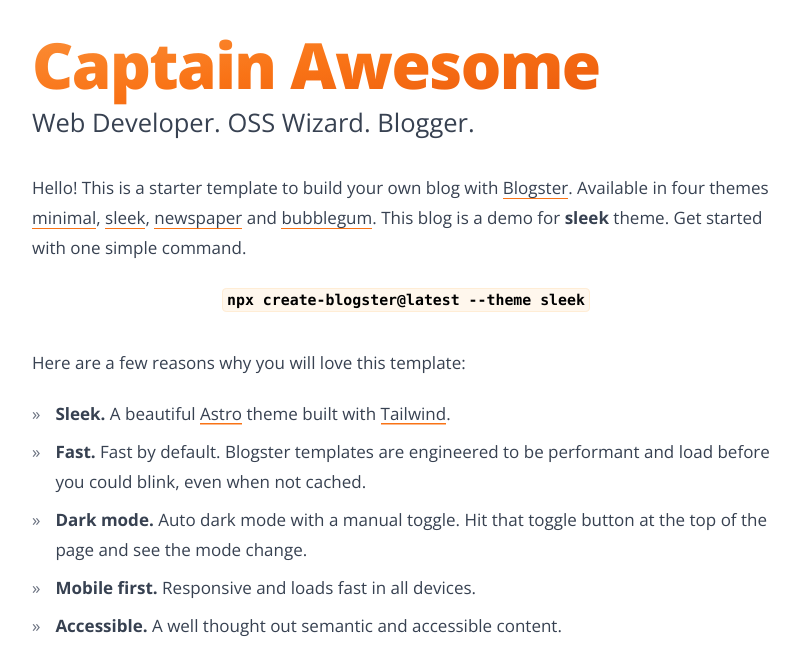
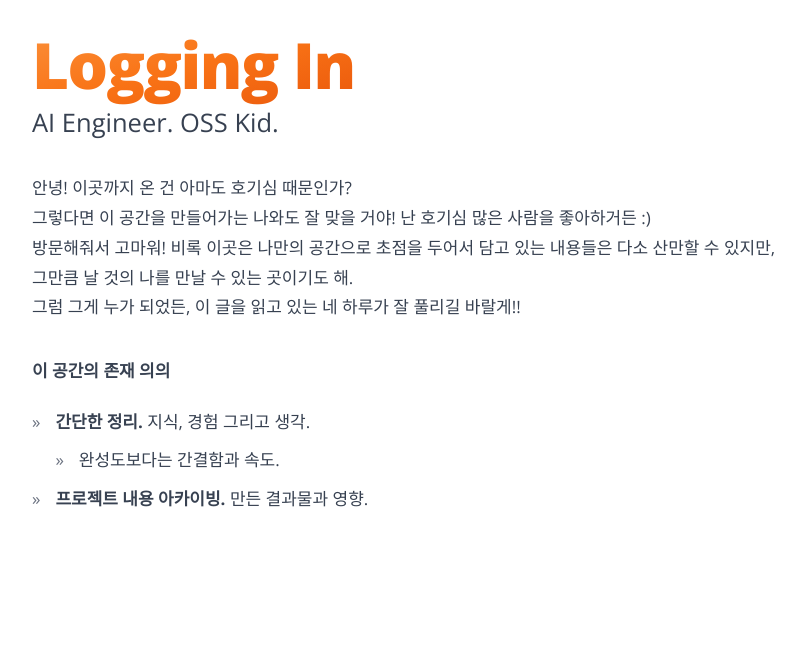
Before and after one commit to samscientist/samscientist.github.io, an Astro site: page / in a window 1280 px wide. Shown: the part 69-715 px from the top of the page, without its empty margins (234-1045 px from the left). Built offline with nearby package versions, Linux system fonts and the light colour scheme; Astro itself is replaced by a stand-in of ours.

Commit message:
Modify: main page content

```diff
--- /dev/null
+++ b/src/components/BlogDescription.astro
@@ -0,0 +1,21 @@
+---
+---
+
+<div>
+    <p>
+        <strong>이 공간의 존재 의의</strong>
+    </p>
+    <ul class="mt-5">
+      <li>
+        <strong>간단한 정리.</strong> 지식, 경험 그리고 생각.
+        <ul>
+            <li>
+                완성도보다는 간결함과 속도.
+            </li>
+        </ul>
+      </li>
+      <li>
+        <strong>프로젝트 내용 아카이빙.</strong> 만든 결과물과 영향.
+      </li>
+    </ul>
+  </div>
--- a/src/components/Intro.astro
+++ b/src/components/Intro.astro
@@ -9,25 +9,21 @@
       <span
         class="bg-gradient-to-br from-[#fb923c] via-[#f97316] to-[#ea580c] dark:from-primary-main dark:via-primary-main dark:to-primary-main bg-clip-text text-transparent"
       >
-        Captain Awesome
+        Logging In
       </span>
     </h1>
-    <p class="text-2xl pb-4">Web Developer. OSS Wizard. Blogger.</p>
+    <p class="text-2xl pb-4">AI Engineer. OSS Kid.</p>
   </div>
   <div>
     <p class="mb-5">
-      Hello! This is a starter template to build your own blog with
-      <a href={"https://github.com/flexdinesh/blogster"} target="_blank">Blogster</a>.
-      Available in four themes
-      <a href={"https://blogster-minimal.netlify.app"} target="_blank">minimal</a>,
-      <a href={"https://blogster-sleek.netlify.app"} target="_blank">sleek</a>,
-      <a href={"https://blogster-newspaper.netlify.app"} target="_blank">newspaper</a> and
-      <a href={"https://blogster-bubblegum.netlify.app"} target="_blank">bubblegum</a>.
-      This blog is a demo for <strong>sleek</strong> theme.
-      Get started with one simple command.
+      안녕! 이곳까지 온 건 아마도 호기심 때문인가?<br>
+      그렇다면 이 공간을 만들어가는 나와도 잘 맞을 거야! 난 호기심 많은 사람을 좋아하거든 :)<br>
+      방문해줘서 고마워! 비록 이곳은 나만의 공간으로 초점을 두어서 담고 있는 내용들은 다소 산만할 수 있지만,
+      그만큼 날 것의 나를 만날 수 있는 곳이기도 해.<br>
+      그럼 그게 누가 되었든, 이 글을 읽고 있는 네 하루가 잘 풀리길 바랄게!!
     </p>
-    <p class="text-center whitespace-nowrap overflow-auto">
+    <!-- <p class="text-center whitespace-nowrap overflow-auto">
       <code class="py-1 px-2">npx create-blogster@latest --theme sleek</code>
-    </p>
+    </p> -->
   </div>
 </section>
--- a/src/config.ts
+++ b/src/config.ts
@@ -1,11 +1,11 @@
 // Place any global data in this file.
 // You can import this data from anywhere in your site by using the `import` keyword.
 
-export const SITE_TITLE = "Captain Awesome";
+export const SITE_TITLE = "Key-Tech Blog";
 export const SITE_DESCRIPTION =
   "Welcome to my blog! I write about modern web development.";
 export const TWITTER_HANDLE = "@yourtwitterhandle";
-export const MY_NAME = "Captain Awesome";
+export const MY_NAME = "기택";
 
 // setup in astro.config.mjs
 const BASE_URL = new URL(import.meta.env.SITE);
--- a/src/pages/index.astro
+++ b/src/pages/index.astro
@@ -4,12 +4,13 @@
 import Intro from "../components/Intro.astro";
 import AboutTheTheme from "../components/AboutTheTheme.astro";
 import { SITE_TITLE } from "../config";
+import BlogDescription from "src/components/BlogDescription.astro";
 ---
 
 <PageLayout>
-  <PageMeta title={`${SITE_TITLE} | Web Ninja`} slot="meta" />
+  <PageMeta title={`${SITE_TITLE} | 🔑`} slot="meta" />
   <Fragment slot="main">
     <Intro />
-    <AboutTheTheme />
+    <BlogDescription />
   </Fragment>
 </PageLayout>
```
